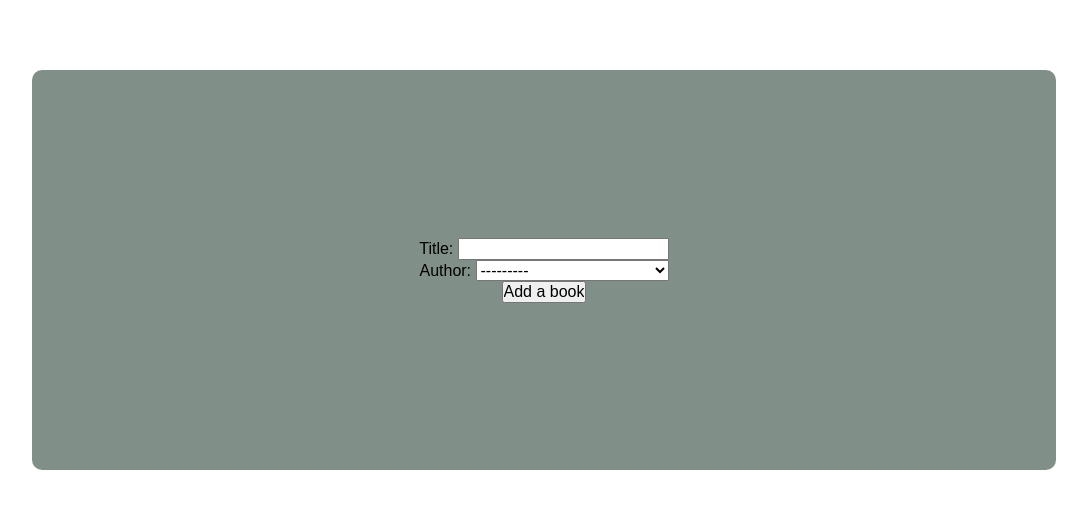
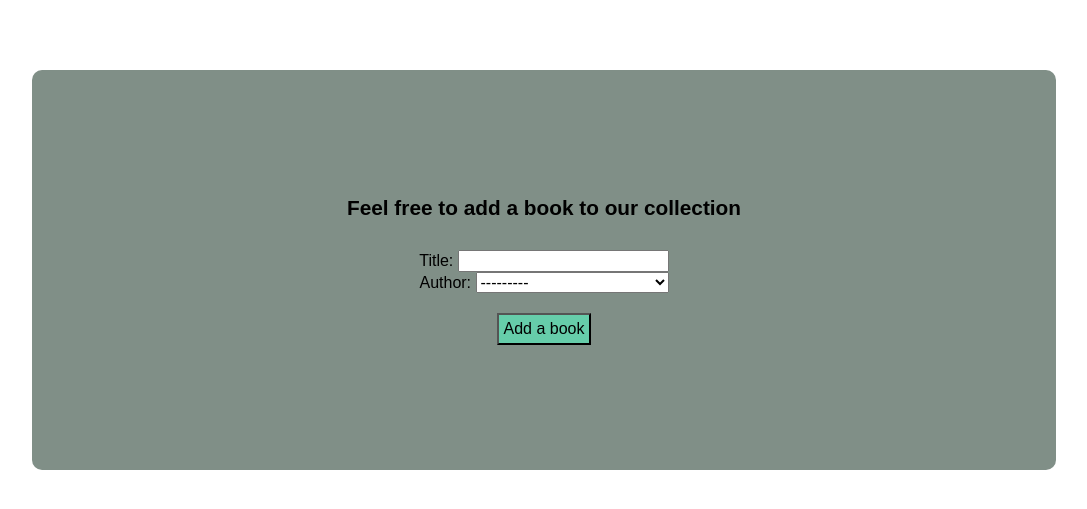
Before and after one commit to JamesWheadon/Django_library, a Django app: page /books/new in a window 1280 px wide. Shown: the part 170-679 px from the top of the page, without its empty margins (96-1183 px from the left). Run offline with Django 3.2, Linux system fonts and the light colour scheme; a user stored in the database is signed in; data comes from the database, SQL or seed files in the repository; both versions use the stored data as it was after the commit.

Commit message:
additional styling

```diff
--- a/library/books/models.py
+++ b/library/books/models.py
@@ -12,4 +12,4 @@
 class Book(models.Model):
     title = models.CharField(max_length = 250)
     author = models.ForeignKey(Author, null=True, on_delete=models.SET_NULL)
-    borrower = models.ForeignKey(User, null=True, on_delete=models.SET_NULL)
+    borrower = models.ForeignKey(User, null=True,blank=True, on_delete=models.SET_NULL)
--- a/library/books/static/css/main.css
+++ b/library/books/static/css/main.css
@@ -40,6 +40,10 @@
 .right { text-align: right;}
 .left { text-align: left;}
 
+#booklist{
+    margin-top:40px;
+}
+
 
 #booklist li{
     display: flex;
@@ -58,7 +62,9 @@
 
 
 
-a { cursor: pointer; text-decoration: none; }
+a { cursor: pointer;
+     text-decoration: none;
+    color:inherit }
 
 h1{
     margin: 1rem;
@@ -76,6 +82,7 @@
     justify-content: center;
     align-items: center;
     border-radius: 10px;
+
 }
 
 #book-content h2, #book-content h2, #book-content p{
@@ -95,3 +102,18 @@
     width: 50%;
     border-radius: 10px;
 }
+
+a:visited {
+    text-decoration: none;
+  }
+
+
+form{
+    margin-top: 30px;
+}
+
+input[type=submit]{
+    margin-top: 20px;
+    padding: 5px;
+    background-color: mediumaquamarine;
+}
--- a/library/books/templates/books/new.html
+++ b/library/books/templates/books/new.html
@@ -3,6 +3,7 @@
 
 {% block content %}
 <div id="new-book">
+<h3>Feel free to add a book to our collection</h3>
 <form method="POST">
     {% csrf_token %} <!-- Django forms will not function without this additional security token-->
     {{ form.as_p }} <!-- .as_p is optional for formatting purposes -->
```
Also changed, not shown: library/db.sqlite3.
